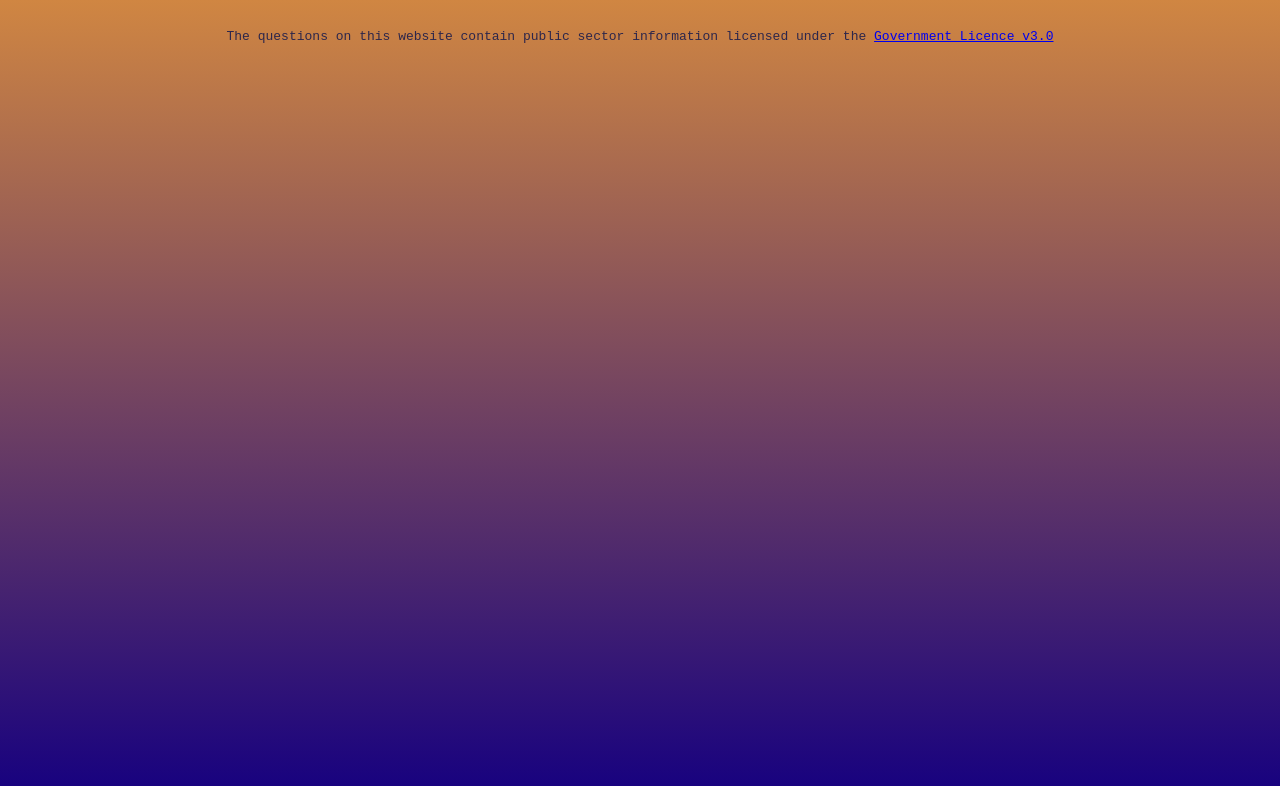
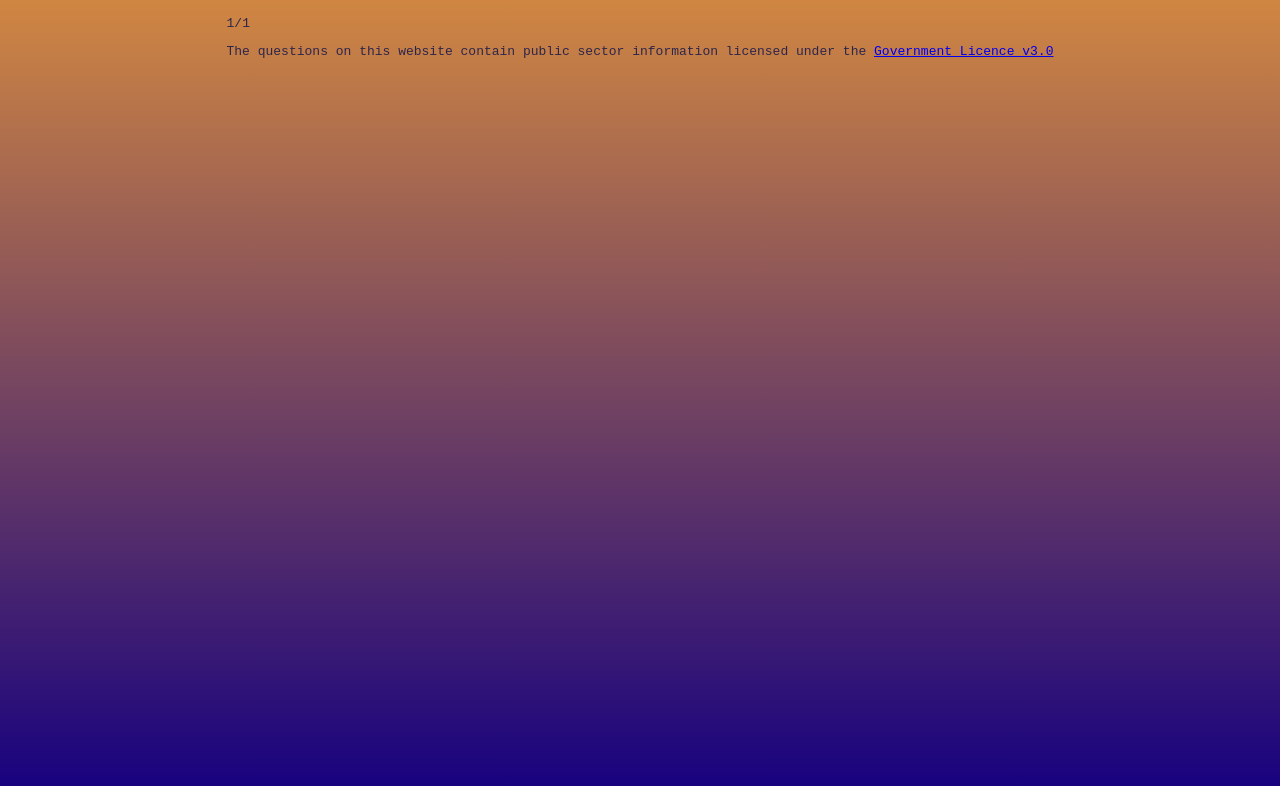
Before and after one commit to Nadia982/maths-quiz, a React (Vite) app: page / in a window 1280 px wide. Shown: the top 786 px of the page. Built offline with nearby package versions, Linux system fonts and the light colour scheme.

Commit message:
Added active question and total number of questions to Quiz component

```diff
--- a/src/Quiz.jsx
+++ b/src/Quiz.jsx
@@ -1,6 +1,17 @@
-const Quiz = () => {
+import {useState} from "react";
+
+const Quiz = ({questions}) => {
+    const [currentQuestion, setCurrentQuestion] = useState(0);
+    const {question, choices, correctAnswer} = questions[currentQuestion];
+
   return (
     <div className="quiz-container">
+        <>
+        <span className="active-question-no">{currentQuestion + 1}</span>
+        <span className="total-questions">/{questions.length}
+
+        </span>
+        </>
     <p class="attribution">
       The questions on this website contain public sector information licensed
       under <pre>the </pre>
```
